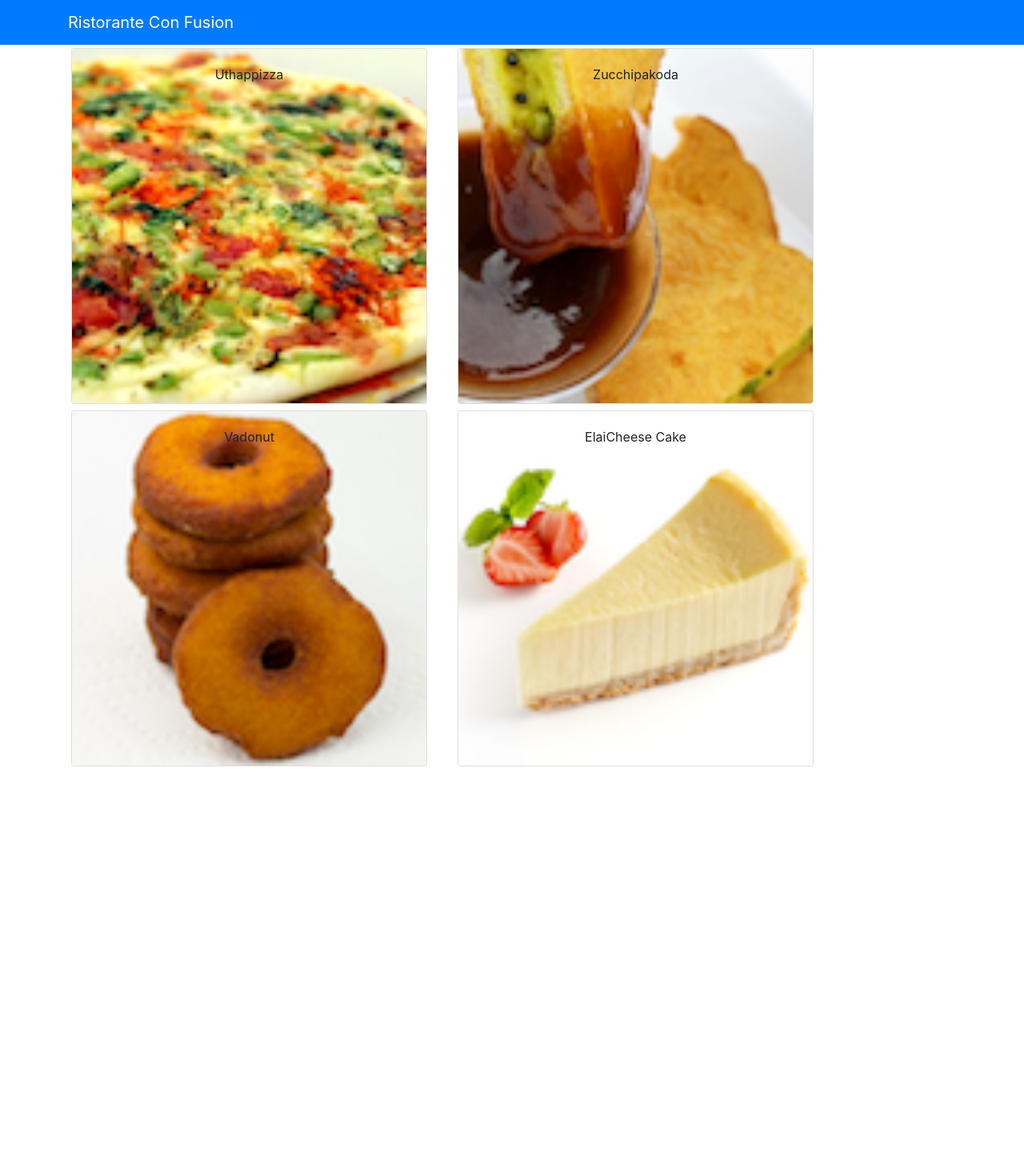
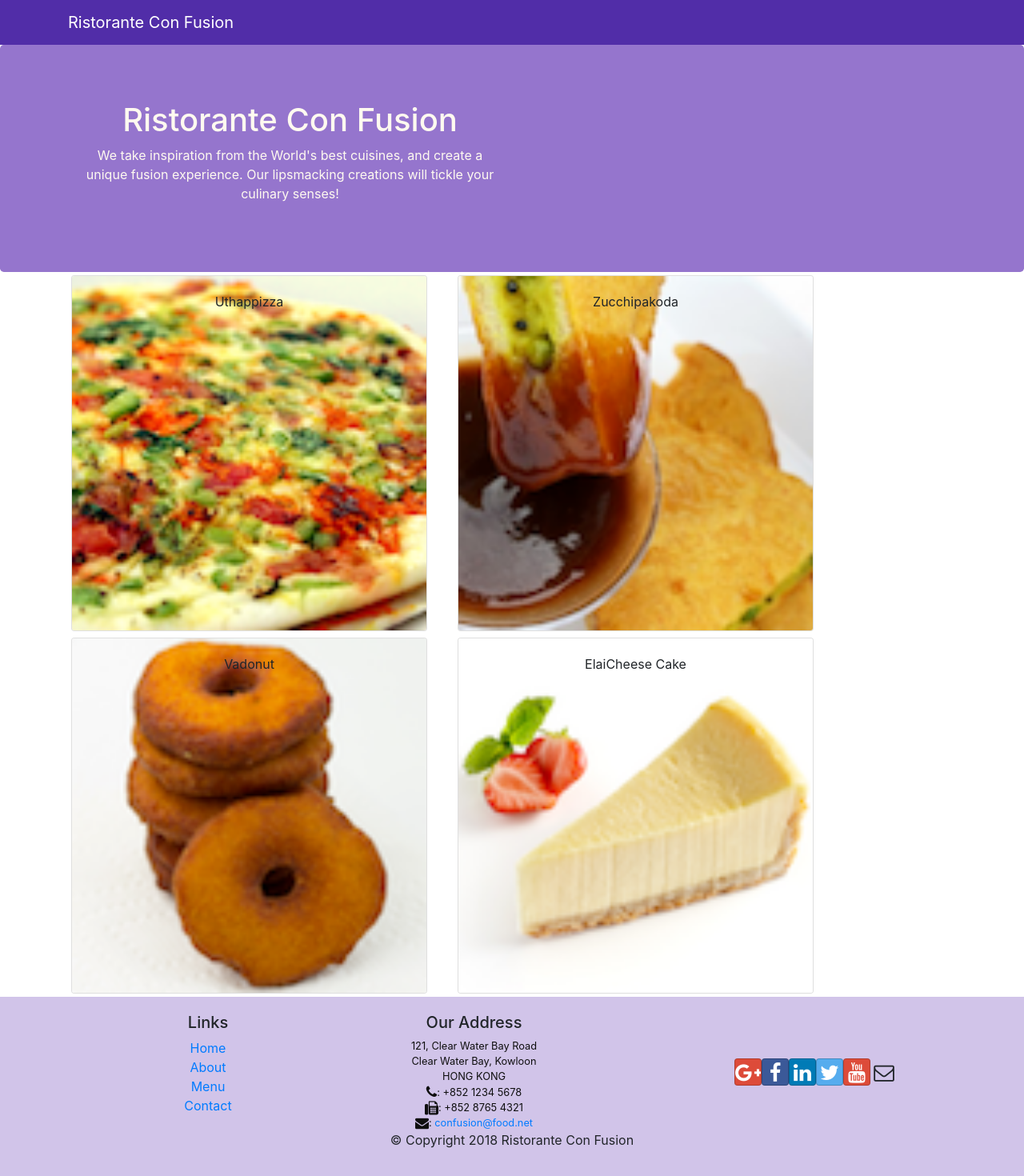
Before and after one commit to ikarthikng/react-app-confusion, a React (Create React App) app: page /contactus in a window 1280 px wide. Shown: the top 1470 px of the page at 80% size. Before the commit the page ends 962 px from the top, so only its background shows below. Built offline with nearby package versions, Linux system fonts and the light colour scheme.

Commit message:
Header and footer - 09/09/2020

```diff
--- a/package.json
+++ b/package.json
@@ -7,6 +7,8 @@
     "@testing-library/react": "^9.3.2",
     "@testing-library/user-event": "^7.1.2",
     "bootstrap": "^4.5.2",
+    "bootstrap-social": "^5.1.1",
+    "font-awesome": "^4.7.0",
     "react": "^16.13.1",
     "react-dom": "^16.13.1",
     "react-scripts": "3.4.3",
--- a/src/App.css
+++ b/src/App.css
@@ -36,3 +36,37 @@
     transform: rotate(360deg);
   }
 }
+
+.row-header{
+    margin:0px auto;
+    padding:0px auto;
+}
+
+.row-content {
+    margin:0px auto;
+    padding: 50px 0px 50px 0px;
+    border-bottom: 1px ridge;
+    min-height:400px;
+}
+
+.footer{
+    background-color: #D1C4E9;
+    margin:0px auto;
+    padding: 20px 0px 20px 0px;
+}
+.jumbotron {
+    padding:70px 30px 70px 30px;
+    margin:0px auto;
+    background: #9575CD ;
+    color:floralwhite;
+}
+
+address{
+    font-size:80%;
+    margin:0px;
+    color:#0f0f0f;
+}
+
+.navbar-dark {
+    background-color: #512DA8;
+}
--- /dev/null
+++ b/src/components/FooterComponent.js
@@ -0,0 +1,50 @@
+import React from 'react';
+
+function Footer(props){
+    return(
+        <div className="footer">
+            <div className="container">
+                <div className="row justify-content-center">
+                    <div className="col-4 offset-1 col-sm-2">
+                        <h5>Links</h5>
+                        <ul className="list-unstyled">
+                            <li><a href="#">Home</a></li>
+                            <li><a href="#">About</a></li>
+                            <li><a href="#">Menu</a></li>
+                            <li><a href="contactus.html">Contact</a></li>
+                        </ul>
+                    </div>
+                    <div className="col-7 col-sm-5">
+                        <h5>Our Address</h5>
+                        <address>
+                        121, Clear Water Bay Road<br />
+                        Clear Water Bay, Kowloon<br />
+                        HONG KONG<br />
+                        <i className="fa fa-phone fa-lg"></i>: +852 1234 5678<br />
+                        <i className="fa fa-fax fa-lg"></i>: +852 8765 4321<br />
+                        <i className="fa fa-envelope fa-lg"></i>: <a href="mailto:confusion@food.net">
+                            confusion@food.net</a>
+                        </address>
+                    </div>
+                    <div className="col-12 col-sm-4 align-self-center">
+                        <div className="text-center">
+                            <a className="btn btn-social-icon btn-google" href="http://google.com/+"><i className="fa fa-google-plus"></i></a>
+                            <a className="btn btn-social-icon btn-facebook" href="http://www.facebook.com/profile.php?id="><i className="fa fa-facebook"></i></a>
+                            <a className="btn btn-social-icon btn-linkedin" href="http://www.linkedin.com/in/"><i className="fa fa-linkedin"></i></a>
+                            <a className="btn btn-social-icon btn-twitter" href="http://twitter.com/"><i className="fa fa-twitter"></i></a>
+                            <a className="btn btn-social-icon btn-google" href="http://youtube.com/"><i className="fa fa-youtube"></i></a>
+                            <a className="btn btn-social-icon" href="mailto:"><i className="fa fa-envelope-o"></i></a>
+                        </div>
+                    </div>
+                </div>
+                <div className="row justify-content-center">
+                    <div className="col-auto">
+                        <p>© Copyright 2018 Ristorante Con Fusion</p>
+                    </div>
+                </div>
+            </div>
+        </div>
+    );
+}
+
+export default Footer;
--- /dev/null
+++ b/src/components/HeaderComponent.js
@@ -0,0 +1,28 @@
+import React, { Component } from 'react';
+import { Navbar, NavbarBrand, Jumbotron } from 'reactstrap';
+
+class Header extends Component {
+    render(){
+        return (
+            <>
+                <Navbar dark>
+					<div className="container">
+						<NavbarBrand href="/">Ristorante Con Fusion</NavbarBrand>
+					</div>
+				</Navbar>
+                <Jumbotron>
+                    <div className="container">
+                        <div className="row row-header">
+                            <div className="col-12 col-sm-6">
+                                <h1>Ristorante Con Fusion</h1>
+                                <p>We take inspiration from the World's best cuisines, and create a unique fusion experience. Our lipsmacking creations will tickle your culinary senses!</p>
+                            </div>
+                        </div>
+                    </div>
+                </Jumbotron>
+            </>
+        );
+    }
+}
+
+export default Header;
--- a/src/components/MainComponent.js
+++ b/src/components/MainComponent.js
@@ -1,5 +1,6 @@
 import React, { Component } from 'react';
-import { Navbar, NavbarBrand } from 'reactstrap';
+import Header from './HeaderComponent';
+import Footer from './FooterComponent';
 import Menu from './MenuComponent';
 import DishDetail from './DishDetailComponent';
 import { DISHES } from '../shared/dishes';
@@ -16,22 +17,18 @@ class Main extends Component {
 	}
 
     onDishSelect(dishId){
-        console.log(dishId);
         this.setState({ selectedDish: dishId });
     }
 
 	render(){
 		return (
-			<div className="App">
-				<Navbar dark color="primary">
-					<div className="container">
-						<NavbarBrand href="/">Ristorante Con Fusion</NavbarBrand>
-					</div>
-				</Navbar>
+			<div>
+                <Header />
 				<Menu dishes={this.state.dishes}
                     onClick={(dishId) => this.onDishSelect(dishId)} />
                 <DishDetail
                     dish={this.state.dishes.filter((dish) => dish.id === this.state.selectedDish)[0]} />
+                <Footer />
 			</div>
 		);
 	}
```
Also changed, not shown: src/index.js (+6 -4 lines), 1 other file (tests, documents, lock files or other folders).
